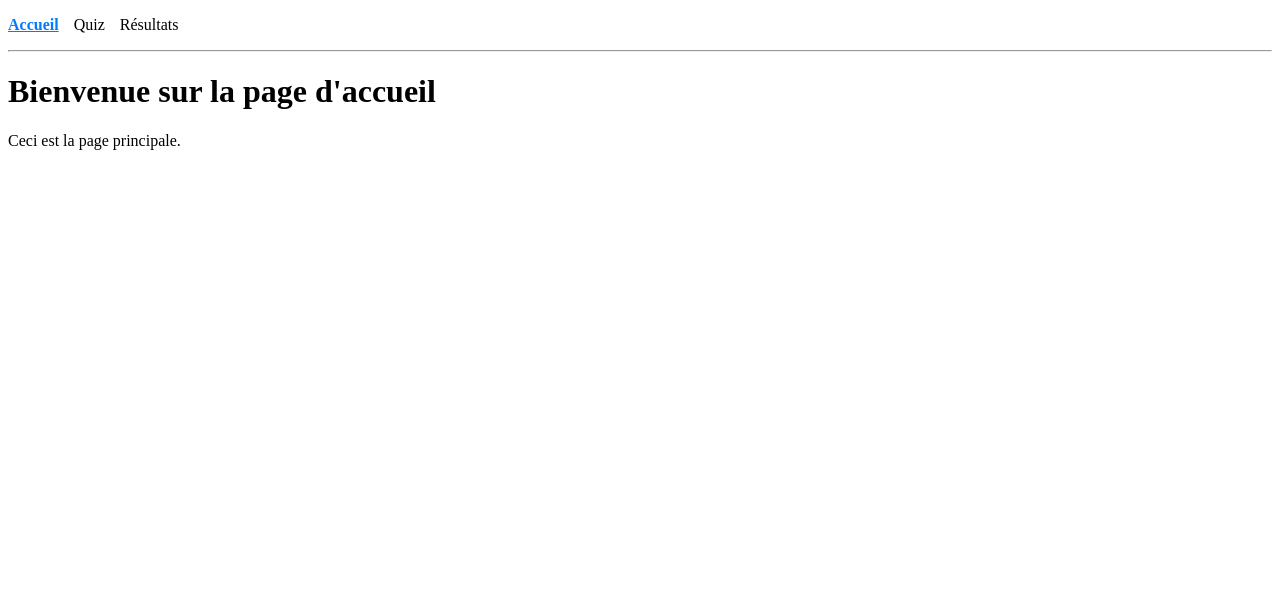
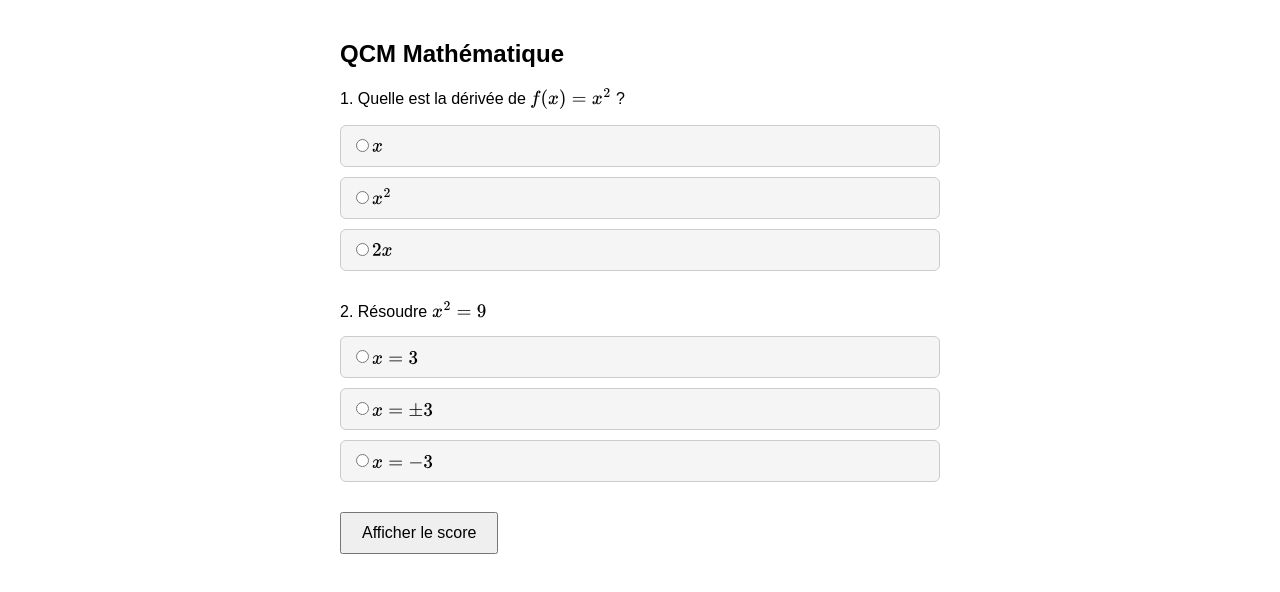
Before and after one commit to bginisti/QCM-ref, a plain HTML site: page index.html in a window 1280 px wide. Drawn offline with nearby package versions, Linux system fonts and the light colour scheme.

Commit message:
index.html

```diff
--- a/index.html
+++ b/index.html
@@ -2,36 +2,155 @@
 <html lang="fr">
 <head>
   <meta charset="UTF-8" />
-  <title>Accueil</title>
+  <meta name="viewport" content="width=device-width, initial-scale=1" />
+  <title>QCM Mathématique aléatoire</title>
+
   <style>
-    nav ul {
-      list-style: none;
-      padding: 0;
-      display: flex;
-      gap: 15px;
+    body {
+      font-family: Arial, sans-serif;
+      padding: 20px;
+      max-width: 600px;
+      margin: auto;
     }
-    nav ul li a {
-      text-decoration: none;
-      color: black;
+    .question {
+      margin-bottom: 30px;
     }
-    nav ul li a.active {
+    .answers div {
+      background-color: #f5f5f5;
+      border: 1px solid #ccc;
+      border-radius: 6px;
+      padding: 10px;
+      margin: 10px 0;
+    }
+    .correct {
+      background-color: #d4edda !important;
+      border-color: #28a745;
+    }
+    .wrong {
+      background-color: #f8d7da !important;
+      border-color: #dc3545;
+    }
+    button {
+      padding: 10px 20px;
+      font-size: 16px;
+      cursor: pointer;
+    }
+    #score {
+      margin-top: 20px;
       font-weight: bold;
-      text-decoration: underline;
-      color: #007bff;
+      font-size: 18px;
     }
   </style>
+
+  <!-- MathJax -->
+  <script>
+    window.MathJax = {
+      tex: { inlineMath: [['$', '$'], ['\\(', '\\)']] },
+      svg: { fontCache: 'global' }
+    };
+  </script>
+  <script async src="https://cdn.jsdelivr.net/npm/mathjax@3/es5/tex-svg.js"></script>
 </head>
 <body>
-  <nav>
-    <ul>
-      <li><a href="index.html" class="active">Accueil</a></li>
-      <li><a href="quiz.html">Quiz</a></li>
-      <li><a href="resultats.html">Résultats</a></li>
-    </ul>
-  </nav>
-  <hr>
 
-  <h1>Bienvenue sur la page d'accueil</h1>
-  <p>Ceci est la page principale.</p>
+  <h2>QCM Mathématique</h2>
+  <form id="qcm-form"></form>
+  <div id="score"></div>
+
+  <script>
+    const questions = [
+      {
+        text: "1. Quelle est la dérivée de \\( f(x) = x^2 \\) ?",
+        answers: [
+          { text: "\\( 2x \\)", correct: true },
+          { text: "\\( x \\)", correct: false },
+          { text: "\\( x^2 \\)", correct: false }
+        ]
+      },
+      {
+        text: "2. Résoudre \\( x^2 = 9 \\)",
+        answers: [
+          { text: "\\( x = \\pm 3 \\)", correct: true },
+          { text: "\\( x = 3 \\)", correct: false },
+          { text: "\\( x = -3 \\)", correct: false }
+        ]
+      }
+    ];
+
+    function shuffle(array) {
+      for (let i = array.length - 1; i > 0; i--) {
+        const j = Math.floor(Math.random() * (i + 1));
+        [array[i], array[j]] = [array[j], array[i]];
+      }
+    }
+
+    function renderQuestions() {
+      const form = document.getElementById("qcm-form");
+      questions.forEach((q, index) => {
+        const questionDiv = document.createElement("div");
+        questionDiv.className = "question";
+        const questionTitle = document.createElement("p");
+        questionTitle.innerHTML = q.text;
+        questionDiv.appendChild(questionTitle);
+
+        const answerContainer = document.createElement("div");
+        answerContainer.className = "answers";
+
+        const shuffledAnswers = [...q.answers];
+        shuffle(shuffledAnswers);
+
+        shuffledAnswers.forEach((ans, i) => {
+          const div = document.createElement("div");
+          div.id = `q${index}_a${i}`;
+          const input = document.createElement("input");
+          input.type = "radio";
+          input.name = `q${index}`;
+          input.value = ans.correct ? "true" : "false";
+          input.id = `q${index}i${i}`;
+          const label = document.createElement("label");
+          label.setAttribute("for", input.id);
+          label.innerHTML = ans.text;
+          div.appendChild(input);
+          div.appendChild(label);
+          answerContainer.appendChild(div);
+        });
+
+        questionDiv.appendChild(answerContainer);
+        form.appendChild(questionDiv);
+      });
+
+      const btn = document.createElement("button");
+      btn.type = "button";
+      btn.textContent = "Afficher le score";
+      btn.onclick = calculerScore;
+      form.appendChild(btn);
+
+      MathJax.typeset();
+    }
+
+    function calculerScore() {
+      let score = 0;
+      questions.forEach((q, index) => {
+        const selected = document.querySelector(`input[name="q${index}"]:checked`);
+        const inputs = document.querySelectorAll(`input[name="q${index}"]`);
+        inputs.forEach(input => input.disabled = true);
+        if (selected && selected.value === "true") {
+          score++;
+          selected.parentElement.classList.add("correct");
+        } else if (selected) {
+          selected.parentElement.classList.add("wrong");
+          const correctInput = [...inputs].find(i => i.value === "true");
+          if (correctInput) {
+            correctInput.parentElement.classList.add("correct");
+          }
+        }
+      });
+      document.getElementById("score").textContent = `Votre score est : ${score} / ${questions.length}`;
+      MathJax.typeset();
+    }
+
+    window.onload = renderQuestions;
+  </script>
+
 </body>
 </html>
```
